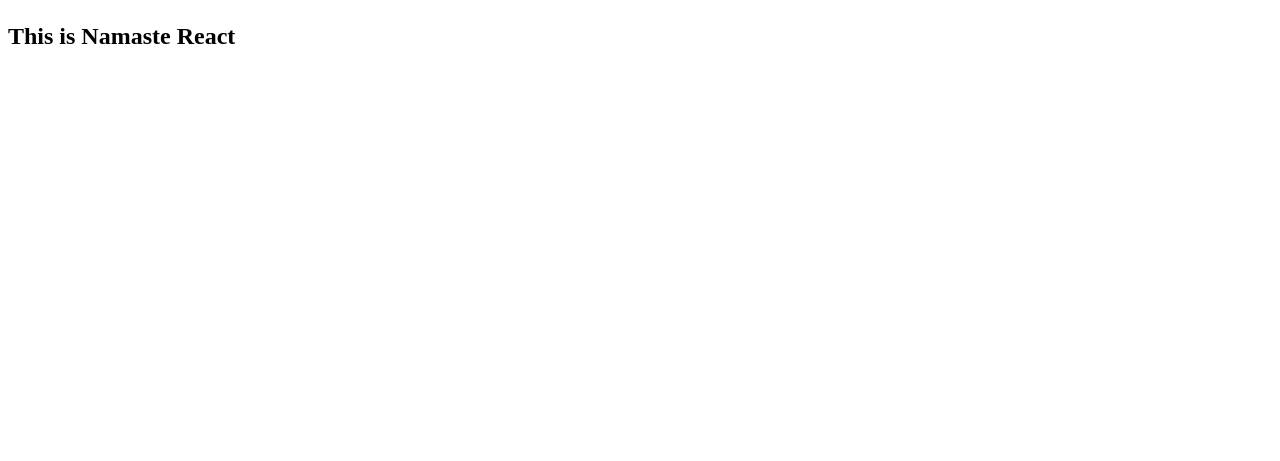
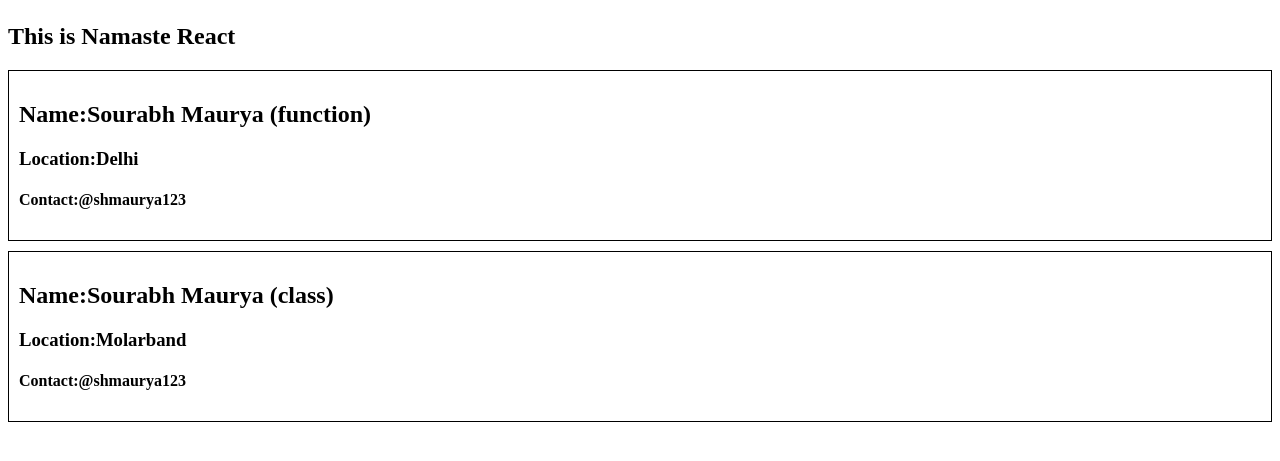
Before and after one commit to SHMAURYA123/React-dev, a React (Vite) app: page /about in a window 1280 px wide. Shown: the part 211-672 px from the top of the page. Built offline with nearby package versions, Linux system fonts and the light colour scheme.

Commit message:
day 8 learn diffrence beteeen class based component and function based component, and also learn how props used in class based component part 1 '

```diff
--- a/index.css
+++ b/index.css
@@ -82,3 +82,10 @@
     height: 40px;
     margin-right: 12px;
 }
+.user-card{
+    padding: 10px ;
+    border: 1px solid black;
+
+    margin-bottom: 10px;
+
+}
--- a/package.json
+++ b/package.json
@@ -26,8 +26,8 @@
   },
   "dependencies": {
     "cors": "^2.8.5",
-    "react": "^18.2.0",
-    "react-dom": "^18.2.0",
+    "react": "^18.3.1",
+    "react-dom": "^18.3.1",
     "react-router-dom": "^6.23.1"
   },
   "browserslist": [
--- a/src/components/About.js
+++ b/src/components/About.js
@@ -1,9 +1,14 @@
+import User from "./User";
+import UserClass from "./UserClass";
+
  const About =() =>{
     return(
         <div>
             <h1>About Us</h1>
             <h2>This is Namaste React</h2>
+            <User name={"Sourabh Maurya (function)"}/>
+            <UserClass name={"Sourabh Maurya (class)"} location={"Molarband"}/>
         </div>
-    )
+    );
  };
  export default About;
--- /dev/null
+++ b/src/components/User.js
@@ -0,0 +1,10 @@
+const User=({name})=>{
+    return (
+        <div className="user-card">
+         <h2>Name:{name}</h2>
+         <h3>Location:Delhi</h3>
+         <h4> Contact:@shmaurya123</h4>
+        </div>
+    );
+};
+export default User;
--- /dev/null
+++ b/src/components/UserClass.js
@@ -0,0 +1,21 @@
+import React from "react";
+
+class UserClass extends React.Component{
+
+    constructor(props){
+        super(props);
+     console.log(props);
+    }
+
+    render(){
+        const {name,location}=this.props;
+        return (
+            <div className="user-card">
+             <h2>Name:{name} </h2>
+             <h3>Location:{location}</h3>
+             <h4> Contact:@shmaurya123</h4>
+            </div>
+        );
+    }
+}
+export default UserClass;
```
Also changed, not shown: 1 other file (tests, documents, lock files or other folders).
